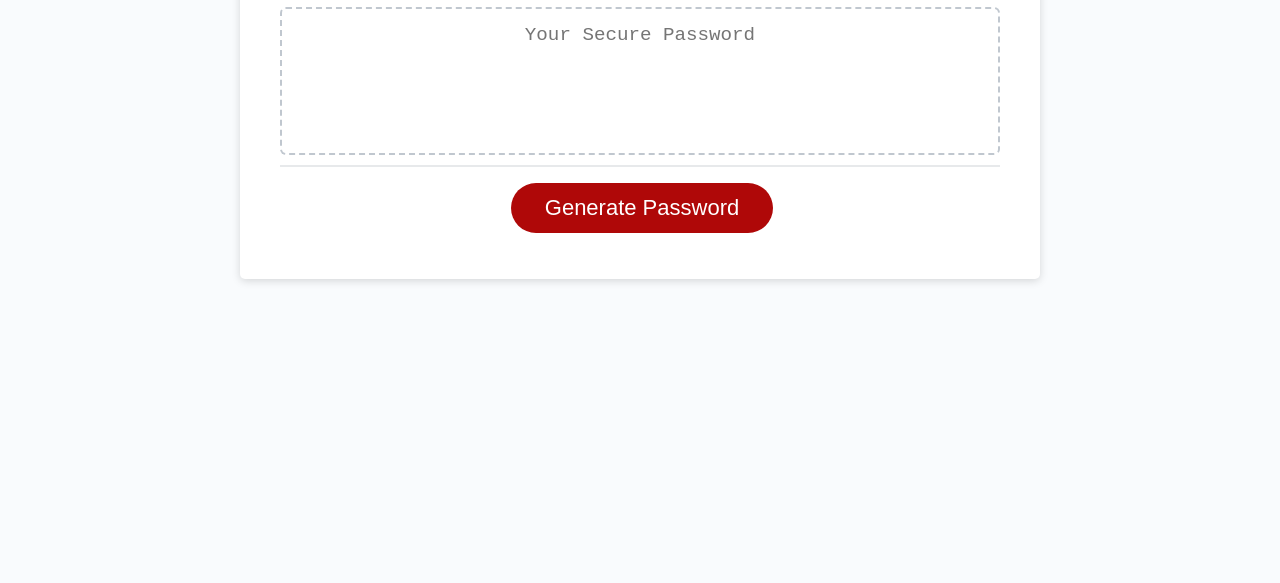
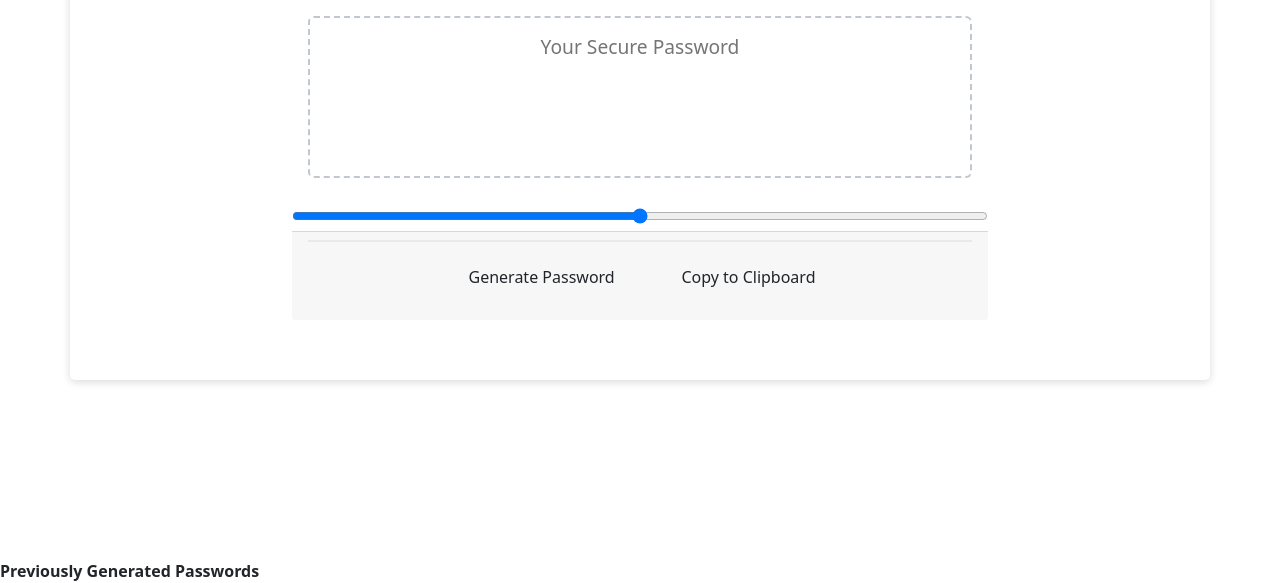
Before and after one commit to hannamunoz/password.generator, a plain HTML site: page index.html in a window 1280 px wide. Shown: the part 241-824 px from the top of the page. Before the commit the page ends 800 px from the top, so only its background shows below. Drawn offline with nearby package versions, Linux system fonts and the light colour scheme.

Commit message:
updating html and css

```diff
--- a/index.html
+++ b/index.html
@@ -1,34 +1,50 @@
 <!DOCTYPE html>
 <html lang="en">
+
 <head>
     <meta charset="UTF-8" />
     <meta name="viewport" content="width=device-width, initial-scale=1.0" />
     <meta http-equiv="X-UA-Compatible" content="ie=edge" />
     <title>Password Generator</title>
     <link rel="stylesheet" href="style.css" />
+    <link href="https://cdn.jsdelivr.net/npm/bootstrap@5.0.0-beta1/dist/css/bootstrap.min.css" rel="stylesheet"
+        integrity="sha384-giJF6kkoqNQ00vy+HMDP7azOuL0xtbfIcaT9wjKHr8RbDVddVHyTfAAsrekwKmP1" crossorigin="anonymous">
+    <script src="script.js"></script>
 </head>
+
 <body>
     <div class="wrapper">
         <header>
             <h1>Password Generator</h1>
         </header>
-      <div class="card">
+        <div class="container">
+            <div class="row">
+                <div class="col-lg-8 col-sm-12 mx-auto">
+                    <div class="content">
                         <div class="card-header">
                             <h2>Generate a Password</h2>
                         </div>
                         <div class="card-body">
-          <textarea
-            readonly
-            id="password"
-            placeholder="Your Secure Password"
-            aria-label="Generated Password"
-          ></textarea>
+                            <textarea readonly id="password" placeholder="Your Secure Password"
+                                aria-label="Generated Password"></textarea>
                         </div>
+                        <input type="range" min="0" max="50" name="slider" id="slider">
                         <div class="card-footer">
                             <button id="generate" class="btn">Generate Password</button>
+                            <button id="copy" class="btn">Copy to Clipboard</button>
+                            <div id="length"></div>
                         </div>
                     </div>
                 </div>
-    <script src="script.js"></script>
+            </div>
+        </div>
+    </div>
+
+    <div class="previous-passwords">
+        <b>Previously Generated Passwords</b>
+        <br />
+        <div id="lastpasswords"></div>
+    </div>
 </body>
+
 </html>
--- a/script.js
+++ b/script.js
@@ -12,3 +12,11 @@ function writePassword() {
 
 // Add event listener to generate button
 generateBtn.addEventListener("click", writePassword);
+
+
+// Generate random password
+function generate(){
+
+// Set password length/complexity
+
+}
--- a/style.css
+++ b/style.css
@@ -30,7 +30,7 @@ header {
   color: hsl(206, 17%, 28%);
 }
 
-.card {
+.container {
   background-color: hsl(0, 0%, 100%);
   border-radius: 5px;
   border-width: 1px;
@@ -40,6 +40,17 @@ header {
   margin: 0 auto;
   max-width: 800px;
   padding: 30px 40px;
+}
+
+.content {
+    margin-top: 10px;
+    margin-bottom: 10px;
+    padding: 20px;
+    width: 100%;
+}
+
+#slider {
+    width: 100%;
 }
 
 .card-header::after {
```
Lines whose indentation alone changed are shown as unchanged.
